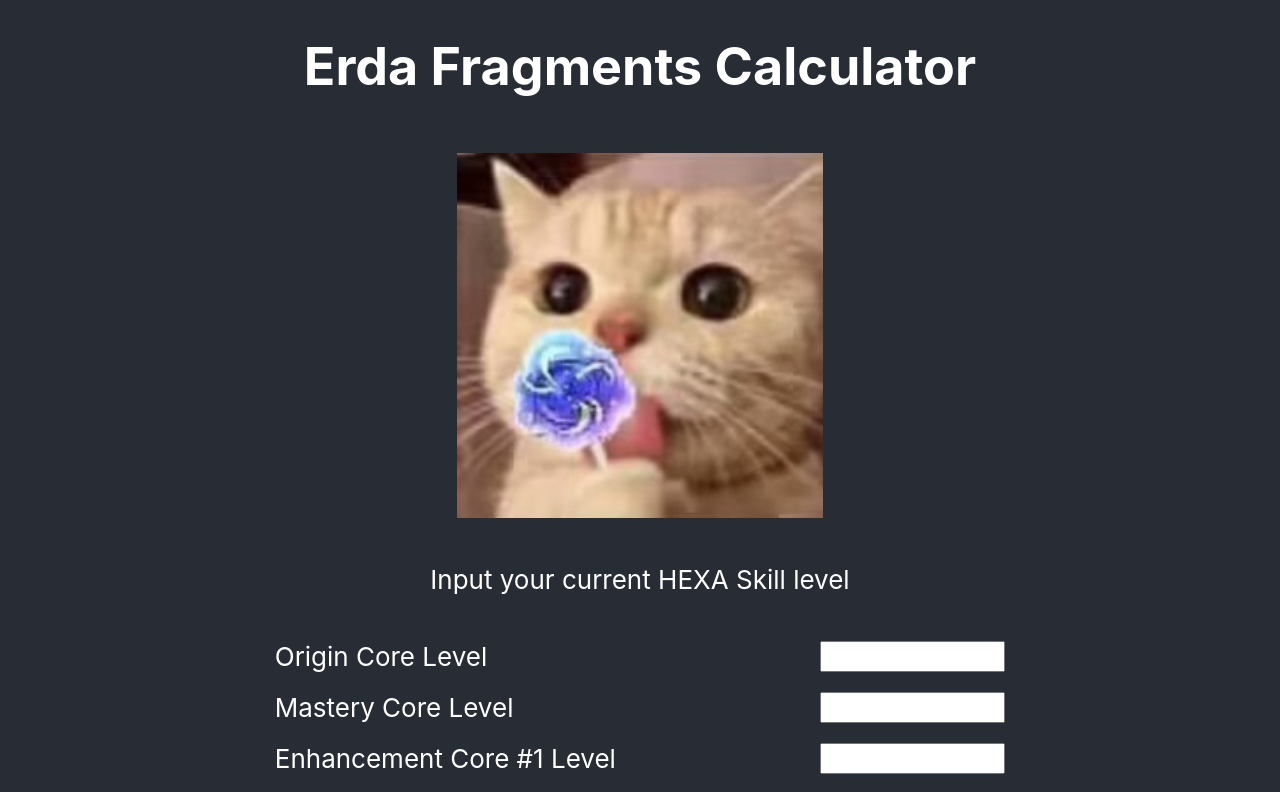
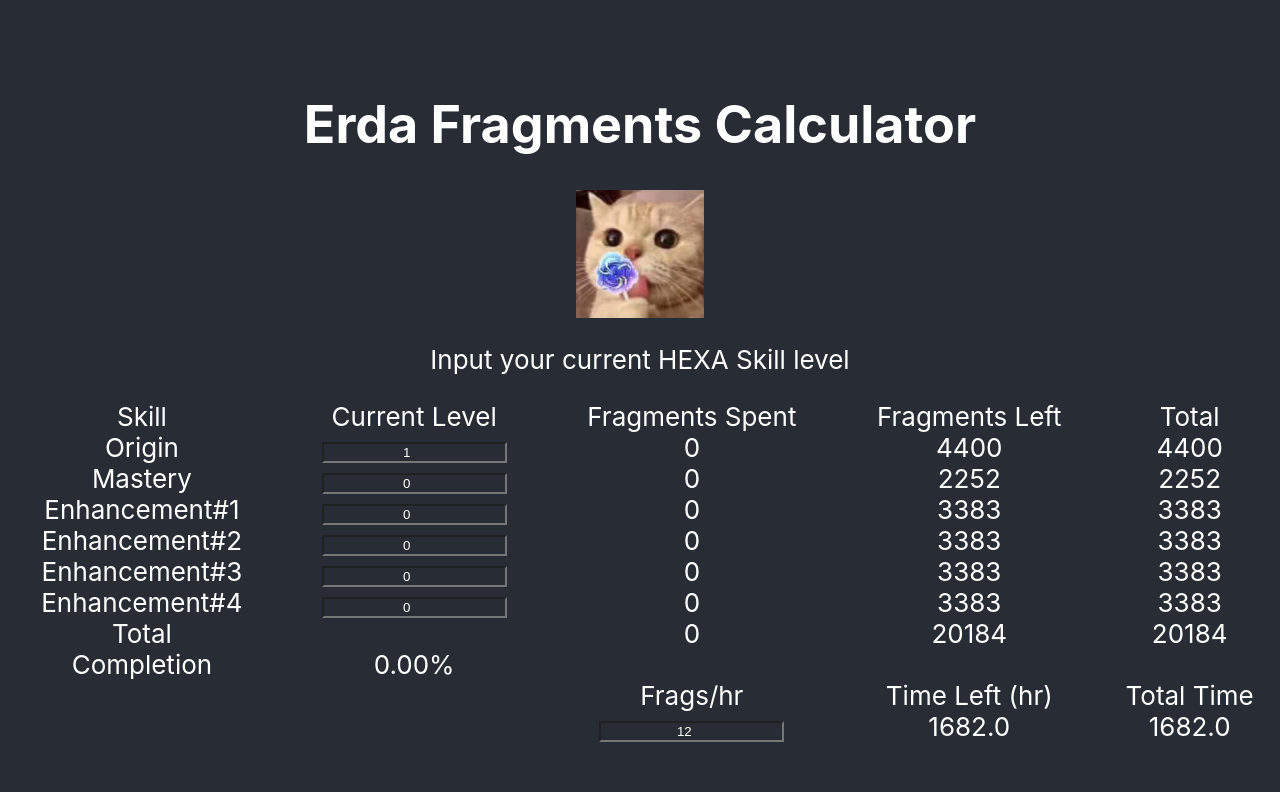
Before and after one commit to Mr-JNP/erda-fragment-tracker, a React (Create React App) app: page / in a window 1280 px wide. Shown: the top 792 px of the page. Built offline with nearby package versions, Linux system fonts and the light colour scheme.

Commit message:
feat: revamp

```diff
--- a/src/App.css
+++ b/src/App.css
@@ -53,5 +53,24 @@
   display: block;
   margin-left: auto;
   margin-right: auto;
-  width: 50%;
+  width: 10%;
 }
+
+section {
+  display: table;
+  width: 100%;
+}
+
+section > * {
+  display: table-row;
+}
+
+section .col {
+  display: table-cell;
+}
+
+input {
+  background-color: #282c34;
+  color: white;
+  text-align: center;
+}
--- a/src/App.js
+++ b/src/App.js
@@ -8,8 +8,7 @@ function App() {
   const [enhancementTwo, setEnhancementTwo] = useState(0);
   const [enhancementThree, setEnhancementThree] = useState(0);
   const [enhancementFour, setEnhancementFour] = useState(0);
-  const [fragment, setFragment] = useState(0);
-  const [dailyIncome, setDailyIncome] = useState(12);
+  const [income, setIncome] = useState(12);
 
   const getOriginCost = (level) => {
     const costs = [
@@ -35,6 +34,22 @@ function App() {
     return costs.slice(0, level).reduce((a, b) => a + b, 0);
   };
 
+  const getFragmentSpent = () => {
+    return (
+      getOriginCost(origin) +
+      getMasteryCost(mastery) +
+      getEnhancementCost(enhancementOne) +
+      getEnhancementCost(enhancementTwo) +
+      getEnhancementCost(enhancementThree) +
+      getEnhancementCost(enhancementFour)
+    );
+  };
+
+  const TOTAL_ORIGIN = getOriginCost(30);
+  const TOTAL_MASTERY = getMasteryCost(30);
+  const TOTAL_ENHANCEMENT = getEnhancementCost(30);
+  const TOTAL_FRAGS = TOTAL_ORIGIN + TOTAL_MASTERY + 4 * TOTAL_ENHANCEMENT;
+
   useEffect(() => {
     document.title = "Hoop's Erda Fragments Calculator";
   }, []);
@@ -42,86 +57,136 @@ function App() {
   return (
     <div className='App'>
       <header className='App-header'>
-        <div className='vertical'>
-          <h1>Erda Fragments Calculator</h1>
-          <img className='center' src='7308956572081502428.png' />
-          <p>Input your current HEXA Skill level</p>
-          <div className='horizontal'>
-            <span>Origin Core Level </span>
+        <h1>Erda Fragments Calculator</h1>
+        <img className='center' src='7308956572081502428.png' />
+        <p>Input your current HEXA Skill level</p>
+        <section>
+          <header>
+            <div className='col'>Skill</div>
+            <div className='col'>Current Level</div>
+            <div className='col'>Fragments Spent</div>
+            <div className='col'>Fragments Left</div>
+            <div className='col'>Total</div>
+          </header>
+          <div className='row'>
+            <div className='col'>Origin</div>
             <input
               id='origin-level'
               type='number'
+              value={origin}
               onChange={(e) => setOrigin(e.target.value)}></input>
+            <div className='col'>{getOriginCost(origin)}</div>
+            <div className='col'>{TOTAL_ORIGIN - getOriginCost(origin)}</div>
+            <div className='col'>{TOTAL_ORIGIN}</div>
           </div>
-          <div className='horizontal'>
-            <span>Mastery Core Level </span>
+          <div className='row'>
+            <div className='col'>Mastery</div>
             <input
               id='mastery-level'
               type='number'
+              value={mastery}
               onChange={(e) => setMastery(e.target.value)}></input>
+            <div className='col'>{getMasteryCost(mastery)}</div>
+            <div className='col'>{TOTAL_MASTERY - getMasteryCost(mastery)}</div>
+            <div className='col'>{TOTAL_MASTERY}</div>
           </div>
-          <div className='horizontal'>
-            <span>Enhancement Core #1 Level </span>
+          <div className='row'>
+            <div className='col'>Enhancement#1</div>
             <input
               id='enhancement-one-level'
               type='number'
+              value={enhancementOne}
               onChange={(e) => setEnhancementOne(e.target.value)}></input>
+            <div className='col'>{getEnhancementCost(enhancementOne)}</div>
+            <div className='col'>
+              {TOTAL_ENHANCEMENT - getEnhancementCost(enhancementOne)}
+            </div>
+            <div className='col'>{TOTAL_ENHANCEMENT}</div>
           </div>
-          <div className='horizontal'>
-            <span>Enhancement Core #2 Level </span>
+          <div className='row'>
+            <div className='col'>Enhancement#2</div>
             <input
               id='enhancement-two-level'
               type='number'
+              value={enhancementTwo}
               onChange={(e) => setEnhancementTwo(e.target.value)}></input>
+            <div className='col'>{getEnhancementCost(enhancementTwo)}</div>
+            <div className='col'>
+              {TOTAL_ENHANCEMENT - getEnhancementCost(enhancementTwo)}
+            </div>
+            <div className='col'>{TOTAL_ENHANCEMENT}</div>
           </div>
-          <div className='horizontal'>
-            <span>Enhancement Core #3 Level </span>
+          <div className='row'>
+            <div className='col'>Enhancement#3</div>
             <input
               id='enhancement-three-level'
               type='number'
+              value={enhancementThree}
               onChange={(e) => setEnhancementThree(e.target.value)}></input>
+            <div className='col'>{getEnhancementCost(enhancementThree)}</div>
+            <div className='col'>
+              {TOTAL_ENHANCEMENT - getEnhancementCost(enhancementThree)}
+            </div>
+            <div className='col'>{TOTAL_ENHANCEMENT}</div>
           </div>
-          <div className='horizontal'>
-            <span>Enhancement Core #4 Level </span>
+          <div className='row'>
+            <div className='col'>Enhancement#4</div>
             <input
               id='enhancement-four-level'
               type='number'
+              value={enhancementFour}
               onChange={(e) => setEnhancementFour(e.target.value)}></input>
+            <div className='col'>{getEnhancementCost(enhancementFour)}</div>
+            <div className='col'>
+              {TOTAL_ENHANCEMENT - getEnhancementCost(enhancementFour)}
+            </div>
+            <div className='col'>{TOTAL_ENHANCEMENT}</div>
           </div>
-          <div className='horizontal'>
-            <span>Daily Fragment Income (Not Including Daily) </span>
+          <div className='row'>
+            <div className='col'>Total</div>
+            <div className='col'></div>
+            <div className='col'>{getFragmentSpent()}</div>
+            <div className='col'>{TOTAL_FRAGS - getFragmentSpent()}</div>
+            <div className='col'>{TOTAL_FRAGS}</div>
+          </div>
+          <div className='row'>
+            <div className='col'>Completion</div>
+            <div className='col'>
+              {parseFloat((getFragmentSpent() / TOTAL_FRAGS) * 100).toFixed(2)}%
+            </div>
+            <div className='col'></div>
+            <div className='col'></div>
+            <div className='col'></div>
+          </div>
+          <div className='row'>
+            <div className='col'></div>
+            <div className='col'></div>
+            <div className='col'>Frags/hr</div>
+            <div className='col'>Time Left (hr)</div>
+            <div className='col'>Total Time</div>
+          </div>
+          <div className='row'>
+            <div className='col'></div>
+            <div className='col'></div>
             <input
-              id='daily-income'
+              id='frags-per-hour'
               type='number'
-              onChange={(e) => setDailyIncome(e.target.value)}></input>
+              value={income}
+              onChange={(e) => setIncome(e.target.value)}></input>
+            <div className='col'>
+              {income <= 0
+                ? "N/A"
+                : parseFloat(
+                    (TOTAL_FRAGS - getFragmentSpent()) / income
+                  ).toFixed(1)}
+            </div>
+            <div className='col'>
+              {income <= 0
+                ? "N/A"
+                : parseFloat(TOTAL_FRAGS / income).toFixed(1)}
+            </div>
           </div>
-          <button
-            style={{
-              background: "#ffa31a",
-              color: "#ffffff",
-              fontSize: "24px",
-            }}
-            onClick={(e) => {
-              const result =
-                getOriginCost(origin) +
-                getMasteryCost(mastery) +
-                getEnhancementCost(enhancementOne) +
-                getEnhancementCost(enhancementTwo) +
-                getEnhancementCost(enhancementThree) +
-                getEnhancementCost(enhancementFour);
-              setFragment(result);
-            }}>
-            Calculate
-          </button>
-        </div>
-        <span id='results' style={{ padding: "10px" }}>
-          You've spent {fragment} fragments already. You need {20184 - fragment}{" "}
-          more fragments.
-        </span>
-        <span id='results' style={{ padding: "10px" }}>
-          With your current fragment income, it will take you{" "}
-          {(20184 - fragment) / dailyIncome} days to max HEXA skill.
-        </span>
+        </section>
       </header>
     </div>
   );
```
